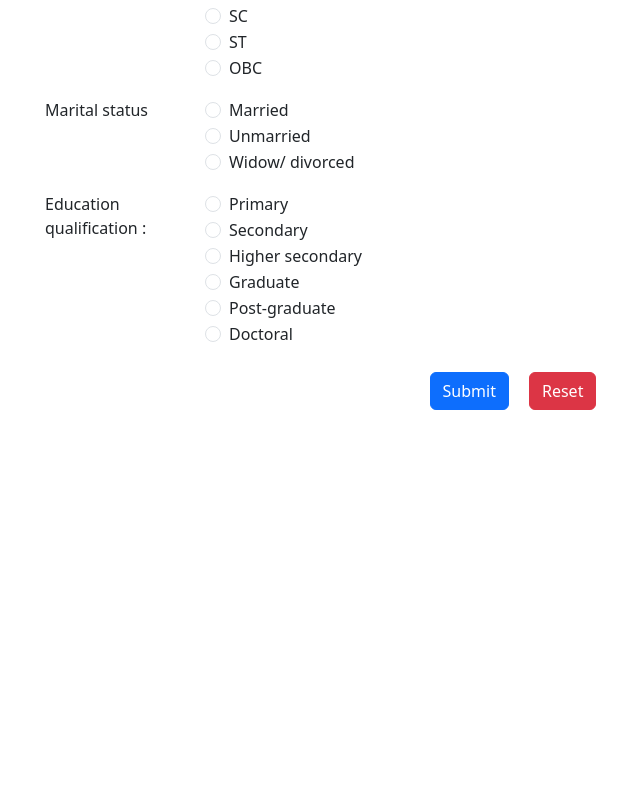
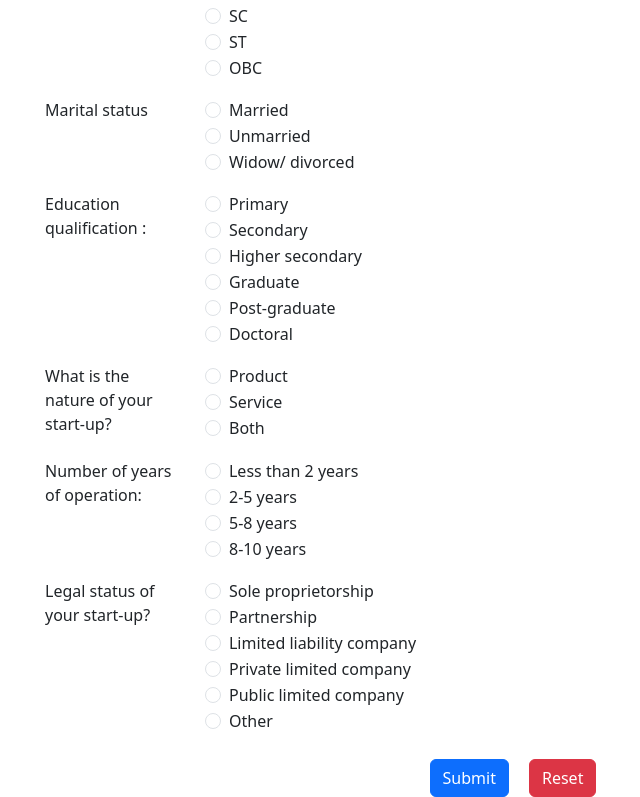
Before and after one commit to kapilpagani/notes-app, a React (Create React App) app: page / in a window 1280 px wide. Shown: the part 484-1281 px from the top of the page, without its empty margins (127-767 px from the left). Before the commit the page ends 894 px from the top, so only its background shows below. Built offline with nearby package versions, Linux system fonts and the light colour scheme.

Commit message:
Updated Form

```diff
--- a/src/App2.jsx
+++ b/src/App2.jsx
@@ -223,6 +223,108 @@ export default function App2() {
       </div>
     </div>
   </fieldset>
+
+  <fieldset className="form-group mt-3">
+    <div className="row">
+      <legend className="col-form-label col-sm-2 pt-0">What is the nature of your start-up?</legend>
+      <div className="col-sm-10">
+        <div className="form-check">
+          <input className="form-check-input" type="radio" name="question8" id="Product" value="Product" checked={answers.question8 === 'Product'} onChange={(e) => handleChange(e)}/>
+          <label className="form-check-label" htmlFor="Product">
+          Product
+          </label>
+        </div>
+        <div className="form-check">
+          <input className="form-check-input" type="radio" name="question8" id="Service" value="Service" checked={answers.question8 === 'Service'} onChange={(e) => handleChange(e)}/>
+          <label className="form-check-label" htmlFor="Service">
+          Service
+          </label>
+        </div>
+        <div className="form-check">
+          <input className="form-check-input" type="radio" name="question8" id="Both" value="Both" checked={answers.question8 === 'Both'} onChange={(e) => handleChange(e)}/>
+          <label className="form-check-label" htmlFor="Both">
+          Both
+          </label>
+        </div>
+      </div>
+    </div>
+  </fieldset>
+
+  <fieldset className="form-group mt-3">
+    <div className="row">
+      <legend className="col-form-label col-sm-2 pt-0">Number of years of operation: </legend>
+      <div className="col-sm-10">
+        <div className="form-check">
+          <input className="form-check-input" type="radio" name="question9" id="Lessthan2years" value="Less than 2 years" checked={answers.question9 === 'Less than 2 years'} onChange={(e) => handleChange(e)}/>
+          <label className="form-check-label" htmlFor="Lessthan2years">
+          Less than 2 years
+          </label>
+        </div>
+        <div className="form-check">
+          <input className="form-check-input" type="radio" name="question9" id="2-5 years" value="2-5 years" checked={answers.question9 === '2-5 years'} onChange={(e) => handleChange(e)}/>
+          <label className="form-check-label" htmlFor="2-5 years">
+          2-5 years
+          </label>
+        </div>
+        <div className="form-check">
+          <input className="form-check-input" type="radio" name="question9" id="5-8 years" value="5-8 years" checked={answers.question9 === '5-8 years'} onChange={(e) => handleChange(e)}/>
+          <label className="form-check-label" htmlFor="5-8 years">
+          5-8 years
+          </label>
+        </div>
+        <div className="form-check">
+          <input className="form-check-input" type="radio" name="question9" id="8-10 years" value="8-10 years" checked={answers.question9 === '8-10 years'} onChange={(e) => handleChange(e)}/>
+          <label className="form-check-label" htmlFor="8-10 years">
+          8-10 years
+          </label>
+        </div>
+      </div>
+    </div>
+  </fieldset>
+
+  <fieldset className="form-group mt-3">
+    <div className="row">
+      <legend className="col-form-label col-sm-2 pt-0">Legal status of your start-up?</legend>
+      <div className="col-sm-10">
+        <div className="form-check">
+          <input className="form-check-input" type="radio" name="question10" id="Sole proprietorship" value="Sole proprietorship" checked={answers.question10 === 'Sole proprietorship'} onChange={(e) => handleChange(e)}/>
+          <label className="form-check-label" htmlFor="Sole proprietorship">
+          Sole proprietorship
+          </label>
+        </div>
+        <div className="form-check">
+          <input className="form-check-input" type="radio" name="question10" id="Partnership" value="Partnership" checked={answers.question10 === 'Partnership'} onChange={(e) => handleChange(e)}/>
+          <label className="form-check-label" htmlFor="Partnership">
+          Partnership
+          </label>
+        </div>
+        <div className="form-check">
+          <input className="form-check-input" type="radio" name="question10" id="Limited liability company" value="Limited liability company" checked={answers.question10 === 'Limited liability company'} onChange={(e) => handleChange(e)}/>
+          <label className="form-check-label" htmlFor="Limited liability company">
+          Limited liability company
+          </label>
+        </div>
+        <div className="form-check">
+          <input className="form-check-input" type="radio" name="question10" id="Private limited company" value="Private limited company" checked={answers.question10 === 'Private limited company'} onChange={(e) => handleChange(e)}/>
+          <label className="form-check-label" htmlFor="Private limited company">
+          Private limited company
+          </label>
+        </div>
+        <div className="form-check">
+          <input className="form-check-input" type="radio" name="question10" id="Public limited company" value="Public limited company" checked={answers.question10 === 'Public limited company'} onChange={(e) => handleChange(e)}/>
+          <label className="form-check-label" htmlFor="Public limited company">
+          Public limited company
+          </label>
+        </div>
+        <div className="form-check">
+          <input className="form-check-input" type="radio" name="question10" id="question10Other" value="Other" checked={answers.question10 === 'Other'} onChange={(e) => handleChange(e)}/>
+          <label className="form-check-label" htmlFor="question10Other">
+          Other
+          </label>
+        </div>
+      </div>
+    </div>
+  </fieldset>
   {/*
   <div className="form-group">
     <label for="exampleFormControlSelect1">Example select</label>
```
